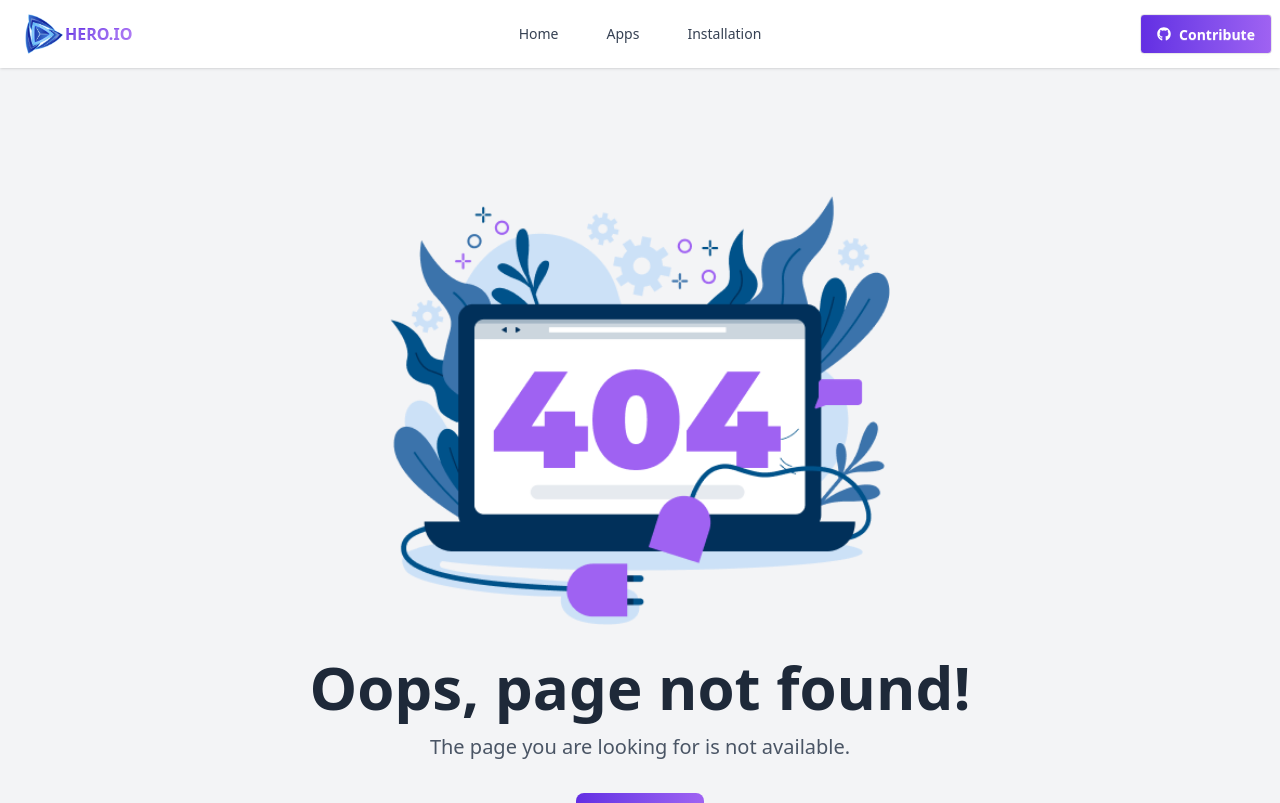
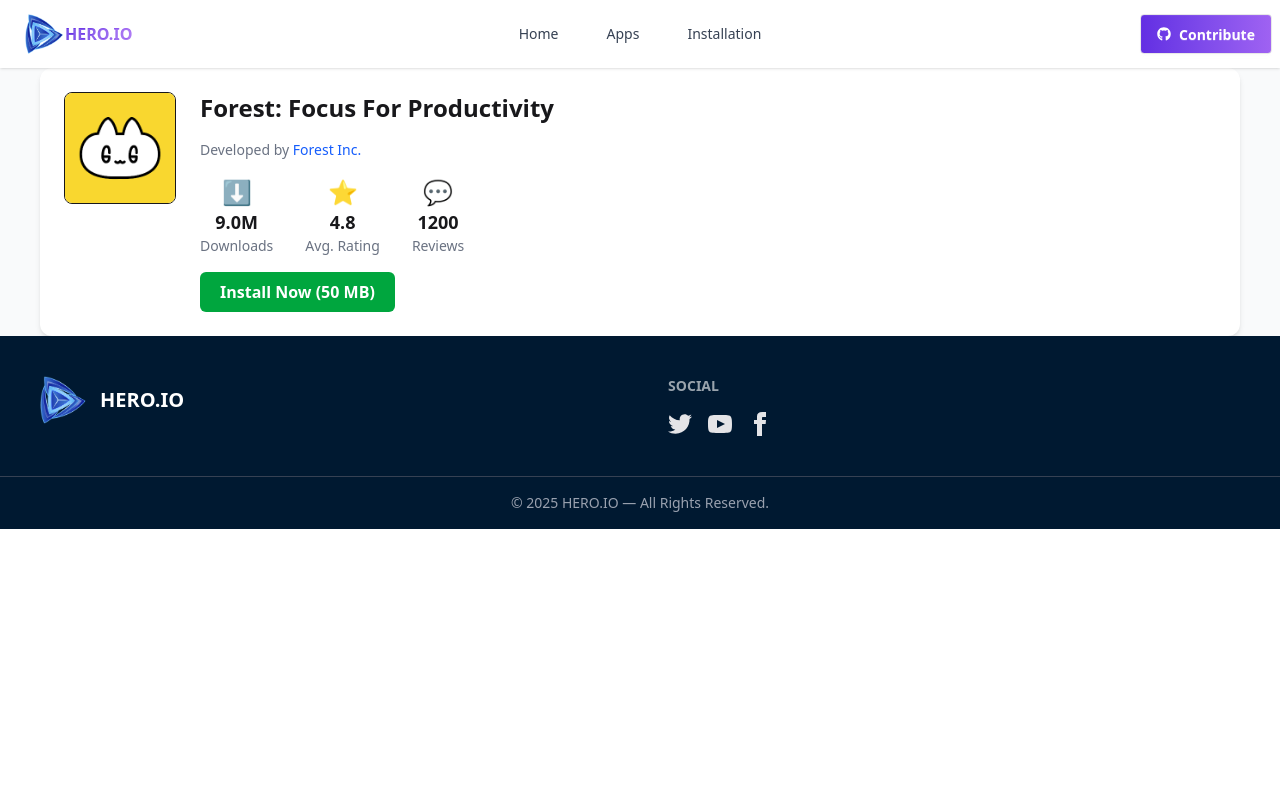
Before and after one commit to Rafi570/Productive-Apps, a React (Vite) app: page /appDetails/1 in a window 1280 px wide. Before the commit this address had no page. Shown: the top 803 px of the page. Built offline with nearby package versions, Linux system fonts and the light colour scheme.

Commit message:
appDetails with utility

```diff
--- a/package.json
+++ b/package.json
@@ -11,11 +11,13 @@
   },
   "dependencies": {
     "@tailwindcss/vite": "^4.1.14",
+    "lucide-react": "^0.545.0",
     "react": "^19.1.1",
     "react-dom": "^19.1.1",
     "react-icons": "^5.5.0",
     "react-router": "^7.9.3",
     "react-router-dom": "^7.9.3",
+    "recharts": "^3.2.1",
     "tailwindcss": "^4.1.14"
   },
   "devDependencies": {
--- a/src/Routes/Routes.jsx
+++ b/src/Routes/Routes.jsx
@@ -5,6 +5,7 @@
 import Apps from "../page/Apps/Apps";
 import Home from '../page/Home/Home'
 import Installetions from "../page/Install/Installetions";
+import AppDetails from "../page/AppDetails/AppDetails";
 export const router = createBrowserRouter([
   {
     path: "/",
@@ -23,6 +24,11 @@
       Component:Apps
     },
     {
+      path:"/appDetails/:id",
+      loader: () => fetch("/appsData.json") ,
+      Component:AppDetails
+    },
+    {
       path:'/installation',
       Component:Installetions
 
--- /dev/null
+++ b/src/page/AppDetails/AppDetails.jsx
@@ -0,0 +1,80 @@
+import React from "react";
+import { useLoaderData, useParams, useNavigate } from "react-router-dom";
+import erroImg from "../../assets/App-Error.png";
+
+const AppDetails = () => {
+  const { id } = useParams();
+  const data = useLoaderData();
+  const navigate = useNavigate();
+
+  const singleApp = data.find((app) => app.id === Number(id));
+
+  if (!singleApp) {
+    return (
+      <main className="flex flex-col items-center justify-center flex-grow bg-gray-100 text-center px-4 py-16 md:py-24 lg:py-32">
+        <img
+          src={erroImg}
+          alt="Error"
+          className="w-64 sm:w-80 md:w-96 lg:w-[500px] mb-6 md:mb-8"
+        />
+        <h1 className="text-3xl sm:text-4xl md:text-5xl lg:text-6xl font-bold text-gray-800 mb-4">
+          Oops, page not found!
+        </h1>
+        <p className="text-gray-600 text-base sm:text-lg md:text-xl mb-6 md:mb-8">
+          The page you are looking for is not available.
+        </p>
+        <button
+          onClick={() => navigate(-1)}
+          className="px-6 py-3 md:px-8 md:py-4 rounded-lg bg-gradient-to-r from-[#632EE3] to-[#9F62F2] text-white font-semibold hover:opacity-90 transition"
+        >
+          Go Back
+        </button>
+      </main>
+    );
+  }
+
+  return (
+    <div className="max-w-[1200px] mx-auto bg-white rounded-xl shadow-md p-4 sm:p-6 flex flex-col md:flex-row gap-6 items-center md:items-start pt-10">
+      <div className="w-28 h-28 flex-shrink-0">
+        <img
+          src={singleApp.image}
+          alt={singleApp.title}
+          className="w-full h-full object-contain rounded-lg border"
+        />
+      </div>
+      <div className="flex-1 space-y-4 text-center md:text-left">
+        <h1 className="text-2xl font-bold">{singleApp.title}</h1>
+        <p className="text-gray-500 text-sm">
+          Developed by{" "}
+          <span className="text-blue-600 font-medium cursor-pointer hover:underline">
+            {singleApp.companyName}
+          </span>
+        </p>
+        <div className="flex flex-wrap justify-center md:justify-start gap-8 text-center">
+          <div>
+            <span className="text-2xl">⬇️</span>
+            <p className="font-bold text-lg">
+              {(singleApp.downloads / 1000000).toFixed(1)}M
+            </p>
+            <p className="text-sm text-gray-500">Downloads</p>
+          </div>
+          <div>
+            <span className="text-2xl">⭐</span>
+            <p className="font-bold text-lg">{singleApp.ratingAvg}</p>
+            <p className="text-sm text-gray-500">Avg. Rating</p>
+          </div>
+          <div>
+            <span className="text-2xl">💬</span>
+            <p className="font-bold text-lg">{singleApp.reviews}</p>
+            <p className="text-sm text-gray-500">Reviews</p>
+          </div>
+        </div>
+        <button className="w-full sm:w-auto bg-green-600 hover:bg-green-700 text-white font-semibold px-5 py-2 rounded-md transition">
+          Install Now ({singleApp.size} MB)
+        </button>
+      </div>
+    </div>
+  );
+};
+
+export default AppDetails;
--- a/src/page/Root/Root.jsx
+++ b/src/page/Root/Root.jsx
@@ -2,6 +2,7 @@
 import Navbar from "../../components/Navbar/Navbar";
 import { Outlet } from "react-router";
 import Footer from "../../components/Footer/Footer";
+import AppError from "../AppError/AppError";
 
 const Root = () => {
   return (
--- a/src/page/TrendingApp/TrendingApp.jsx
+++ b/src/page/TrendingApp/TrendingApp.jsx
@@ -1,10 +1,12 @@
 import React from "react";
 import { FaDownload } from "react-icons/fa";
 import { FcRating } from "react-icons/fc";
+import { Link } from "react-router";
 
 const TrendingApp = ({ card }) => {
   return (
-    <div
+    <Link to={`/appDetails/${card.id}`}>
+        <div
       className="border border-gray-300 p-4 w-64 rounded-lg shadow-sm bg-white
                     hover:-translate-y-2 hover:shadow-lg transition-transform duration-300 ease-in-out flex flex-col justify-between"
     >
@@ -36,6 +38,11 @@
         </div>
       </div>
     </div>
+
+
+
+    </Link>
+
   );
 };
 
```
Also changed, not shown: 1 other file (tests, documents, lock files or other folders).
